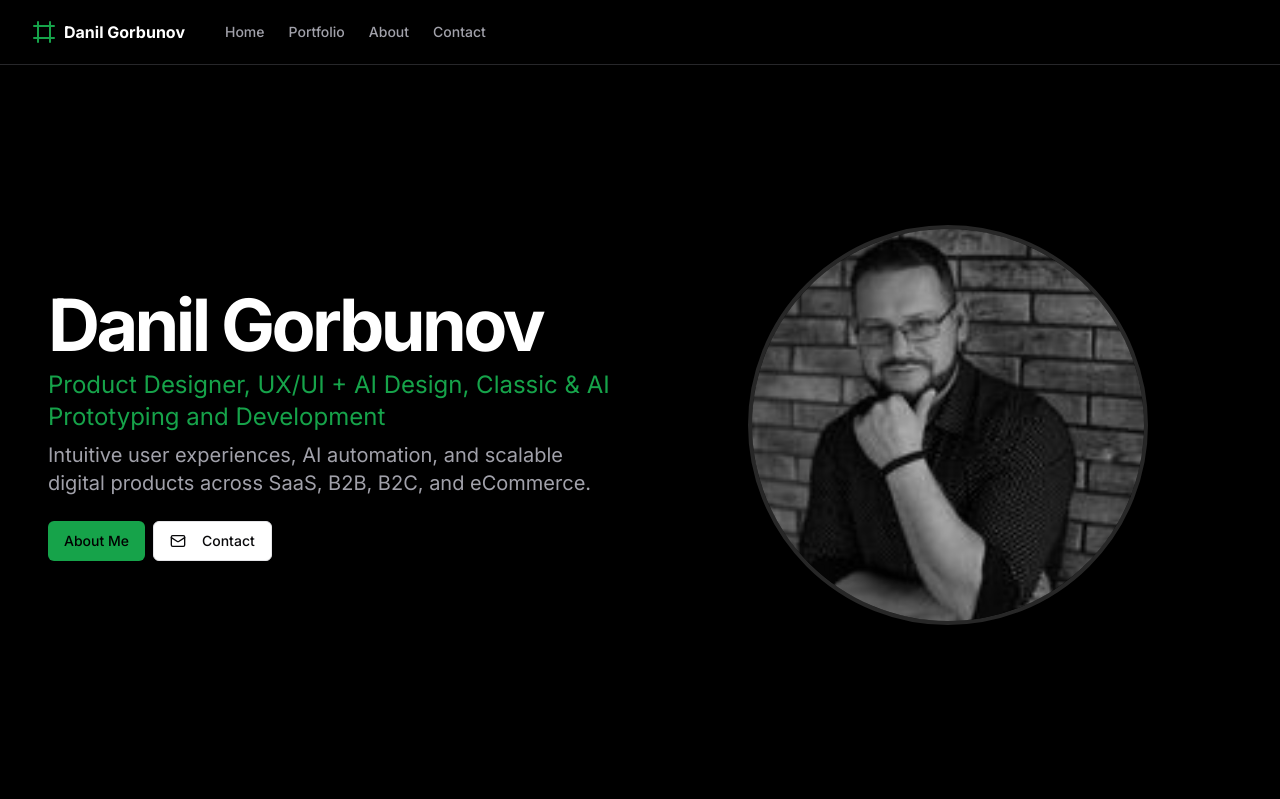
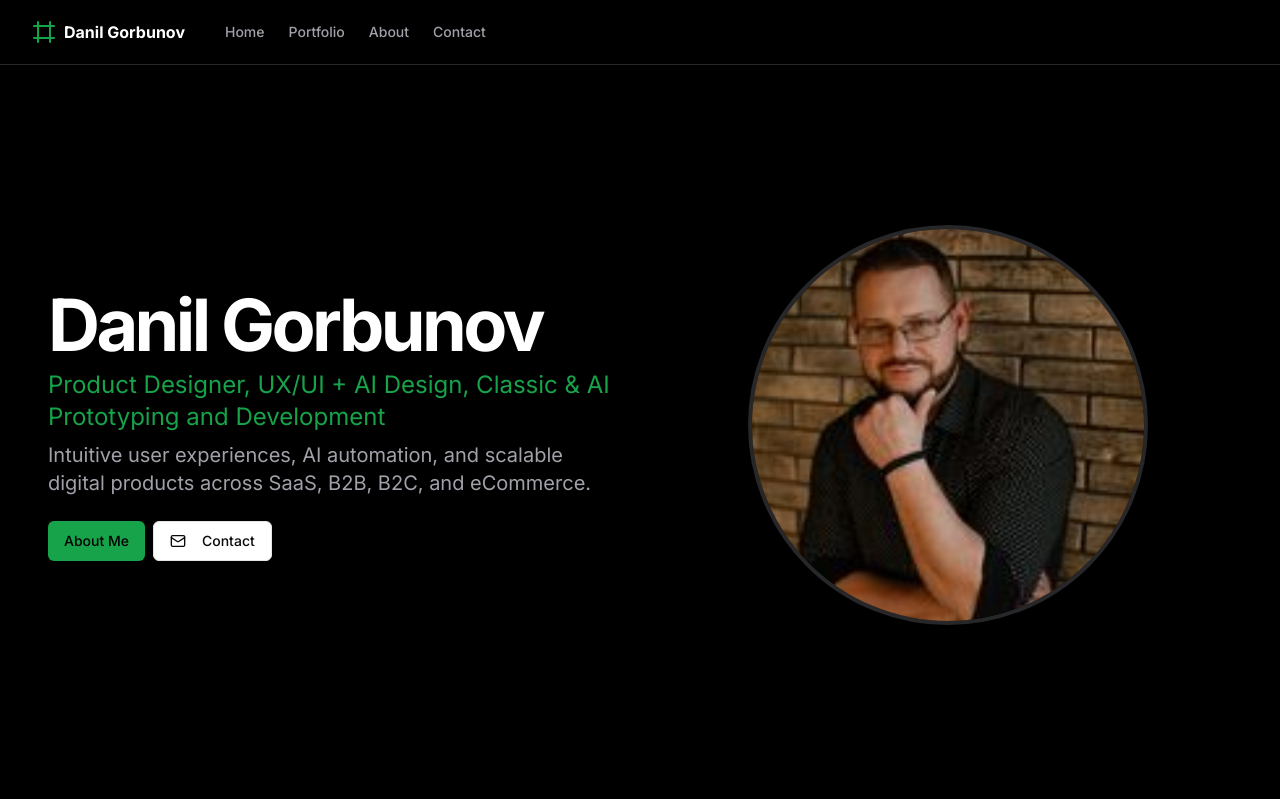
Before and after one commit to DanilGorbunov/portfolio, a Next.js app: page / in a window 1280 px wide. Shown: the top 799 px of the page. Built offline with nearby package versions, Linux system fonts and the light colour scheme.

Commit message:
Remove black and white filter - display photo in full color

```diff
--- a/app/page.tsx
+++ b/app/page.tsx
@@ -51,7 +51,7 @@ export default function Home() {
               <div className="relative">
                 <Image
                   alt="Danil Gorbunov portrait"
-                  className="relative aspect-square overflow-hidden rounded-full object-cover object-center border-4 border-zinc-800 grayscale hover:grayscale-0 transition-all duration-300"
+                  className="relative aspect-square overflow-hidden rounded-full object-cover object-center border-4 border-zinc-800"
                   height={400}
                   width={400}
                   src="/images/my_photo.jpg"
```
